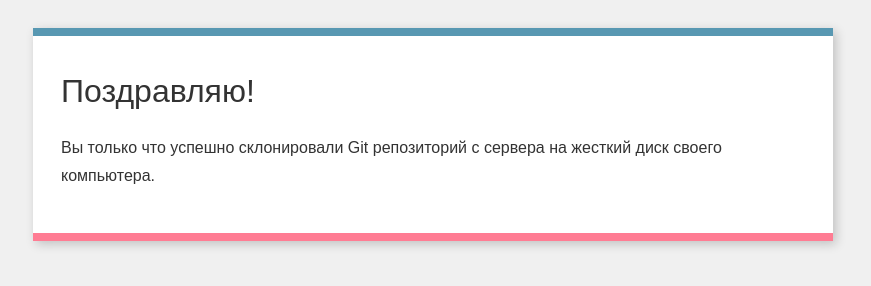
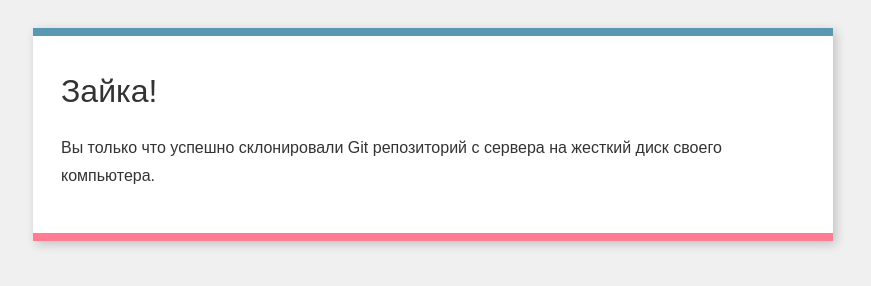
Before and after one commit to AlexandraVK/git-test, a plain HTML site: page index.html in a window 1280 px wide. Shown: the whole page, without its empty margins (207-1078 px from the left). Drawn offline with Linux system fonts and the light colour scheme.

Commit message:
Changed name

```diff
--- a/index.html
+++ b/index.html
@@ -9,7 +9,7 @@
     </head>
     <body>
         <div class="box">
-            <h1>Поздравляю!</h1>
+            <h1>Зайка!</h1>
             <p>
                 Вы только что успешно склонировали Git репозиторий с сервера на
                 жесткий диск своего компьютера.
```
